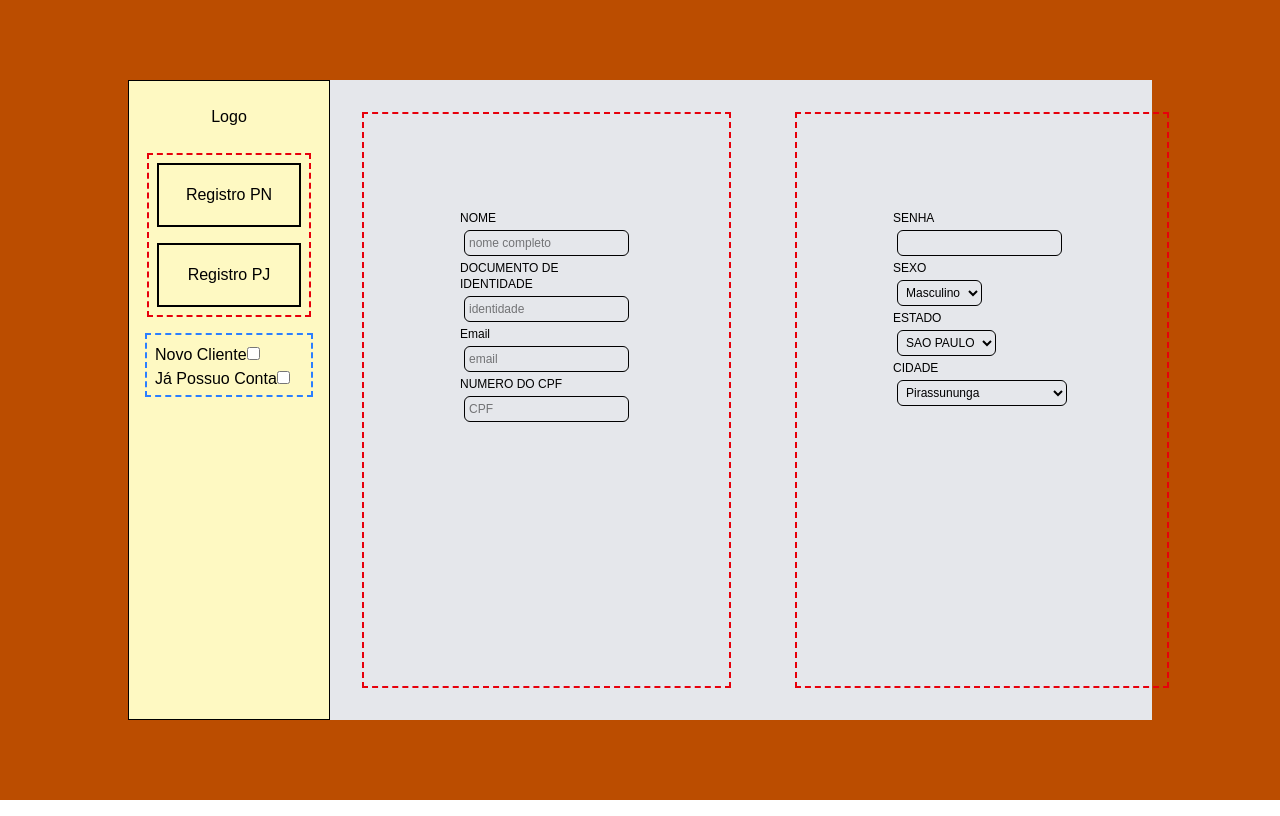
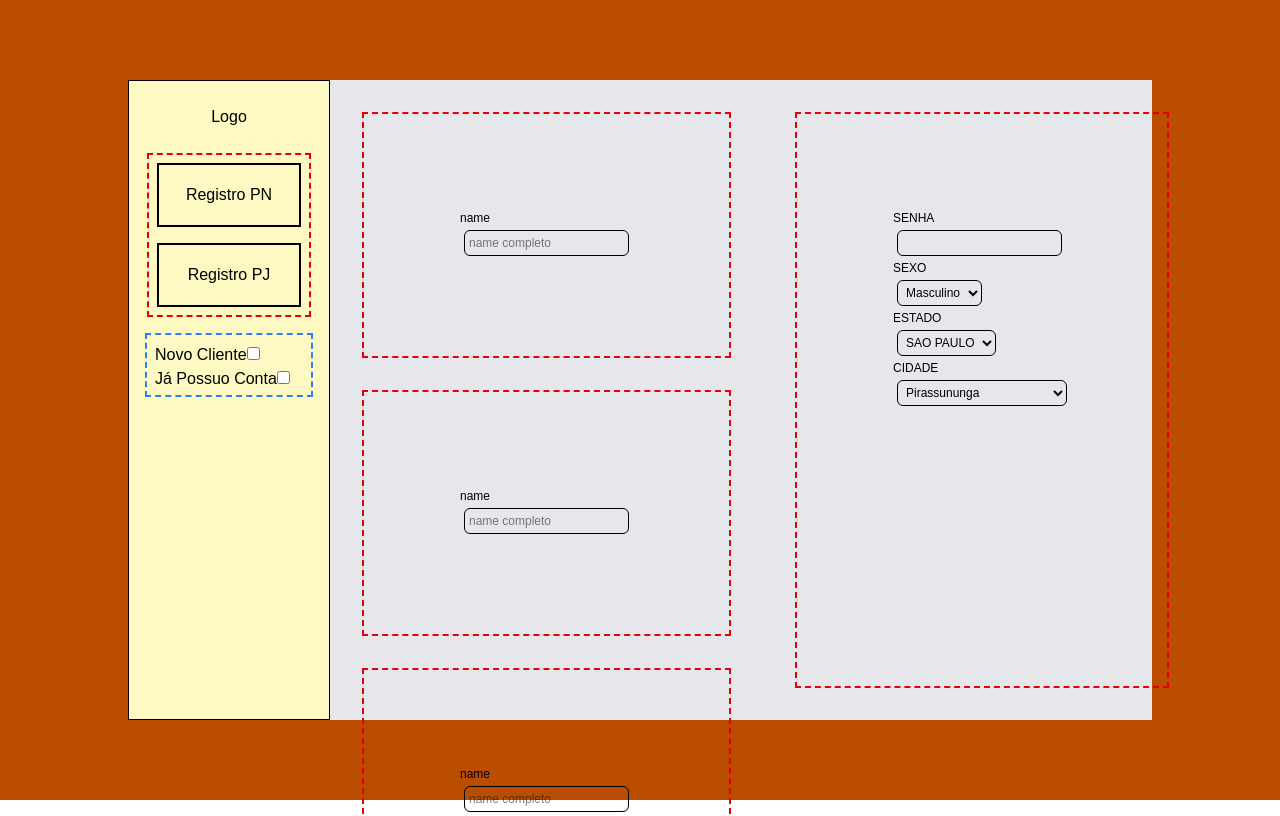
Before and after one commit to danilogmarques/Formul-rio-, a Next.js app in the folder formulario/: page / in a window 1280 px wide. Shown: the top 816 px of the page. Built offline with nearby package versions, Linux system fonts and the light colour scheme.

Commit message:
criando componente reutilizavel

```diff
--- a/formulario/src/components/aside/aside.tsx
+++ b/formulario/src/components/aside/aside.tsx
@@ -1,6 +1,14 @@
+"use client"
+
+import { useState } from "react"
+
 export function Aside () {
+
+    const [ registroPN, setRegistroPN ] = useState ("");
+    const [ registroPJ, setRegistroPJ ] = useState ("");
+
     return (
-        <div className="flex flex-col flex-wrap items-center min-h-full w-1/5 border-1 border-solid border-black bg-yellow-100">
+        <div className="flex flex-col flex-wrap items-center lg:min-h-full lg:w-1/5 border-1 border-solid border-black bg-yellow-100">
             <div className="m-6">
             <h1>Logo</h1>
             </div>
--- a/formulario/src/components/formulario/formulario.tsx
+++ b/formulario/src/components/formulario/formulario.tsx
@@ -1,58 +1,83 @@
-"use client"
-import { useState } from "react"
+
+import { Input } from "../input/input"
+
+// import { ChangeEvent, useState } from "react"
+
+// export function Formulario() {
+
+// const [ estado, setEstado ] = useState({
+//     name:""
+// })
+
+// const atualizaForm = ( event: ChangeEvent<HTMLInputElement> ) => {
+//     setEstado (previous => {
+//     return {...previous, [event.target.name] : event.target.value}
+//    })
+// };
+
+// console.log("estadoFormulario: ", estado);
+
+//     return (
+//         <div className="lg-w-2/5 border-2 p-24 m-8 border-red-600 border-dashed text-xs" >
+//             <form action="#">
+//                 <label id="name">
+//                     name
+//                     <input
+//                         onChange={atualizaForm}
+//                         className=" m-1 p-1 border-1 border-black-solid rounded-md"
+//                         type="text"
+//                         id="name"
+//                         name="name"
+//                         placeholder="name completo"
+//                         required
+//                     />
+//                 </label>
+//                 <label id="identidade">DOCUMENTO DE IDENTIDADE</label>
+//                 <input
+//                     onChange={atualizaForm}
+//                     className="m-1 p-1 border-1 border-black border-solid rounded-md"
+//                     type="number"
+//                     id="identidade"
+//                     name="identidade"
+//                     placeholder="identidade"
+//                     required
+//                 >
+//                 </input>
+//                 <label id="tributaria"> Email</label>
+//                 <input
+//                     onChange={atualizaForm}
+//                     className="m-1 p-1 border-1 border-black-solid rounded-md"
+//                     type="email"
+//                     id="tributaria"
+//                     name="tributaria"
+//                     placeholder="email"
+//                     pattern="[a-z0-9._%+-]+@[a-z0-9.-]+\.[a-z]{2,}$"
+//                     required
+//                 />
+//                 <label id="cpf">NUMERO DO CPF</label>
+//                 <input
+//                     onChange={atualizaForm}
+//                     className="m-1 p-1 border-1 border-black border-solid rounded-md"
+//                     type="number"
+//                     id="cpf"
+//                     name="cpf"
+//                     placeholder="CPF"
+//                     required
+//                     pattern="[0-9]{3}\.[0-9]{3}\.[0-9]{3}-[0-9]{2}"
+//                 />
+//             </form>
+//         </div>
+//     )
+// }
 
 export function Formulario() {
-
-    const [valorInput, setValorInput] = useState("")
-
-    const mudarNome = (e) => {
-        setValorInput(e.target.value);
-    };
-
     return (
-        <div className=" w-2/5 border-2 p-24 m-8 border-red-600 border-dashed text-xs" >
-            <form action="#">
-                <label id="nome">
-                    NOME
-                    <input
-                        className=" m-1 p-1 border-1 border-black-solid rounded-md"
-                        type="text"
-                        id="nome"
-                        placeholder="nome completo"
-                        required
-                    >
-                    </input>
-                </label>
-                <label id="identidade">DOCUMENTO DE IDENTIDADE</label>
-                <input
-                    className="m-1 p-1 border-1 border-black border-solid rounded-md"
-                    type="number"
-                    id="identidade"
-                    placeholder="identidade"
-                    required
-                >
-                </input>
-                <label id="tributaria"> Email</label>
-                <input
-                    className="m-1 p-1 border-1 border-black-solid rounded-md"
-                    type="email"
-                    id="tributaria"
-                    placeholder="email"
-                    pattern="[a-z0-9._%+-]+@[a-z0-9.-]+\.[a-z]{2,}$"
-                    required
-                >
-                </input>
-                <label id="cpf">NUMERO DO CPF</label>
-                <input
-                    className="m-1 p-1 border-1 border-black border-solid rounded-md"
-                    type="number"
-                    id="cpf"
-                    placeholder="CPF"
-                    required
-                    pattern="[0-9]{3}\.[0-9]{3}\.[0-9]{3}-[0-9]{2}"
-                >
-                </input>
-            </form>
+        <div>
+            < Input />
+            < Input />
+            < Input />
+            < Input />
+            < Input />
         </div>
     )
 }
--- a/formulario/src/components/formularioDireito/formularioDireito.tsx
+++ b/formulario/src/components/formularioDireito/formularioDireito.tsx
@@ -1,6 +1,6 @@
 export function FormularioDireito() {
     return (
-        <div className=" w-2/5 p-24 m-8 border-2 border-red-600 border-dashed text-xs">
+        <div className="w-2/5 p-24 m-8 border-2 border-red-600 border-dashed text-xs">
             <form action="#" >
 
                 <label>SENHA</label>
--- /dev/null
+++ b/formulario/src/components/input/input.tsx
@@ -0,0 +1,37 @@
+'use client'
+
+import { ChangeEvent, useState } from "react"
+
+export function Input() {
+
+    const [ estado, setEstado ] = useState({
+        name:''
+    })
+
+    const atualizaForm = ( event: ChangeEvent<HTMLInputElement>) => {
+        setEstado(previous => {
+            return { ...previous, [event.target.name] : event.target.value}
+        })
+    };
+
+
+    return (
+        <div className="lg-w-2/5 border-2 p-24 m-8 border-red-600 border-dashed text-xs" >
+            <form action="#">
+                <label id="name"></label>
+                name
+                <input
+                    onChange={atualizaForm}
+                    className=" m-1 p-1 border-1 border-black-solid rounded-md"
+                    type="text"
+                    id="name"
+                    name="name"
+                    placeholder="name completo"
+                    required
+                ></input>
+                </form>
+
+
+        </div>
+    )
+};
```
